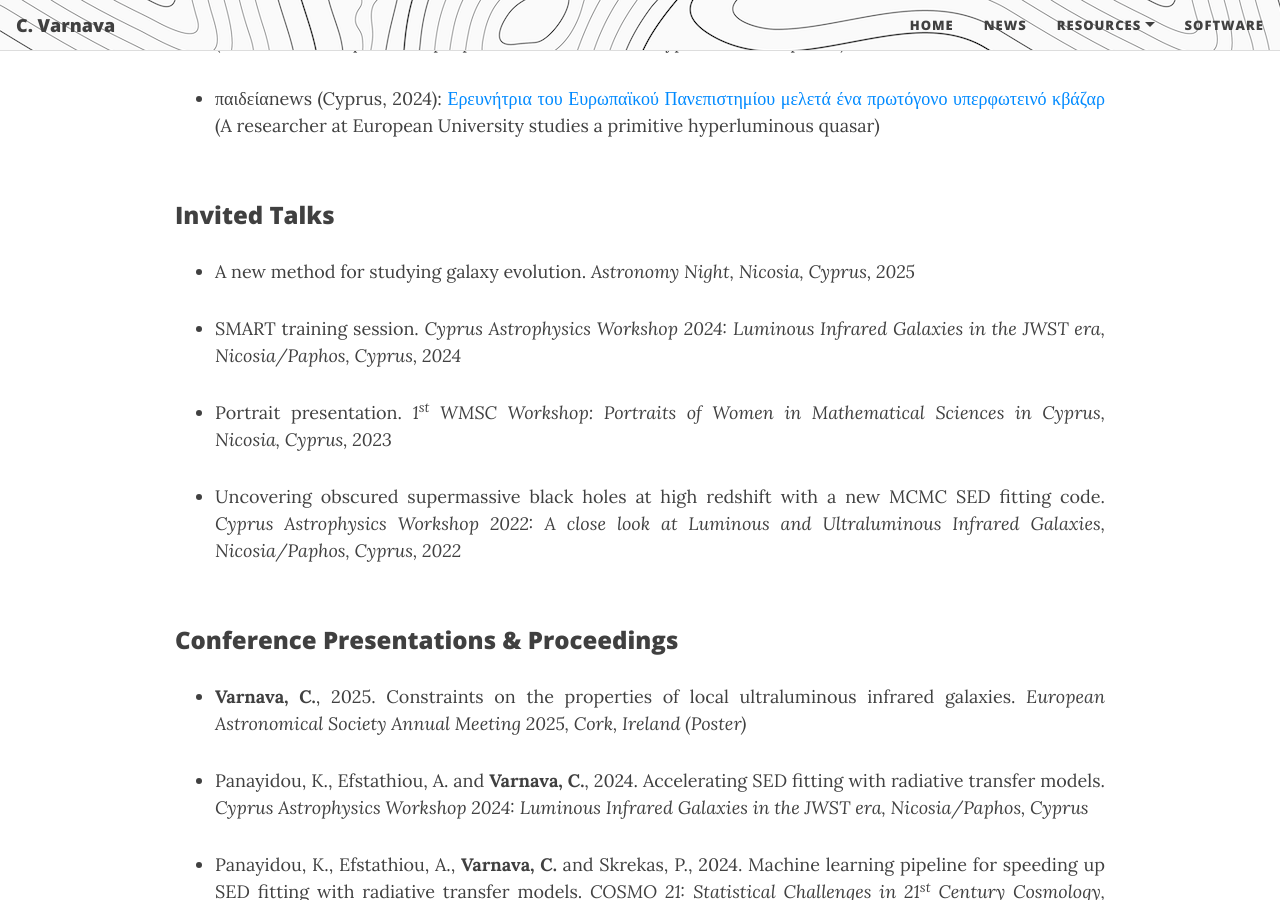
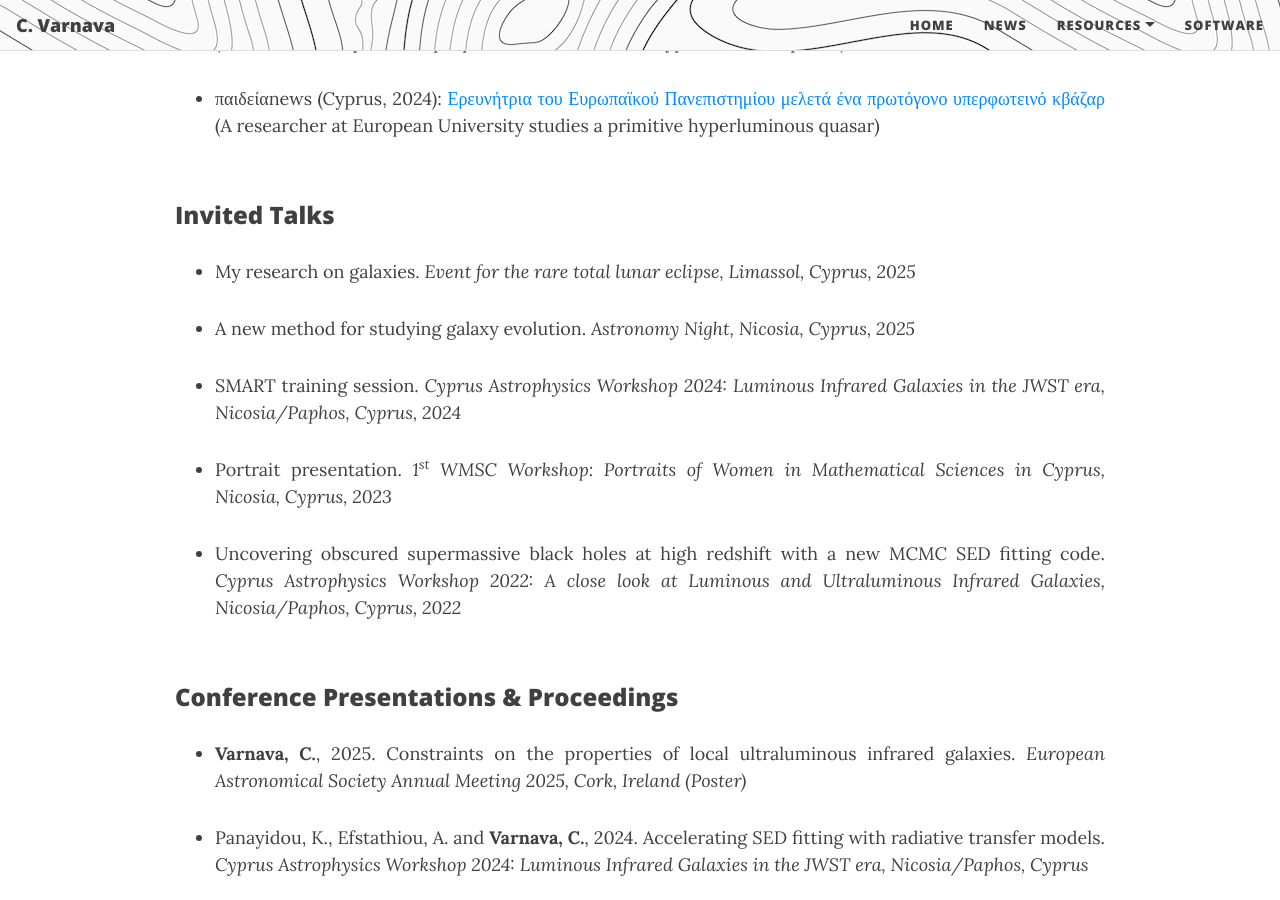
Before and after one commit to ch-var/ch-var.github.io, a Jekyll site: the page built from CV.html, in a window 1280 px wide and 900 px high, scrolled down 3989 px. Built offline with Jekyll 4.4.1, drawn with Linux system fonts in a browser that asks for light colours; formulas are drawn with MathJax 3.

Commit message:
Update CV.html

```diff
--- a/CV.html
+++ b/CV.html
@@ -115,6 +115,8 @@ mathjax: true
 <br>
 <p style="font-family: var(--header-font); font-weight: 800; line-height: 1.1; font-size: 1.5rem; margin-top: 1.25rem;">Invited Talks</p>
 <ul>
+<li class="responsive-margin">My research on galaxies. <i>Event for the rare total lunar eclipse, Limassol, Cyprus, 2025</i></li>
+<p></p>
 <li class="responsive-margin">A new method for studying galaxy evolution. <i>Astronomy Night, Nicosia, Cyprus, 2025</i></li>
 <p></p>
 <li class="responsive-margin">SMART training session. <i>Cyprus Astrophysics Workshop 2024: Luminous Infrared Galaxies in the <i>JWST</i> era, Nicosia/Paphos, Cyprus, 2024</i></li>
```
